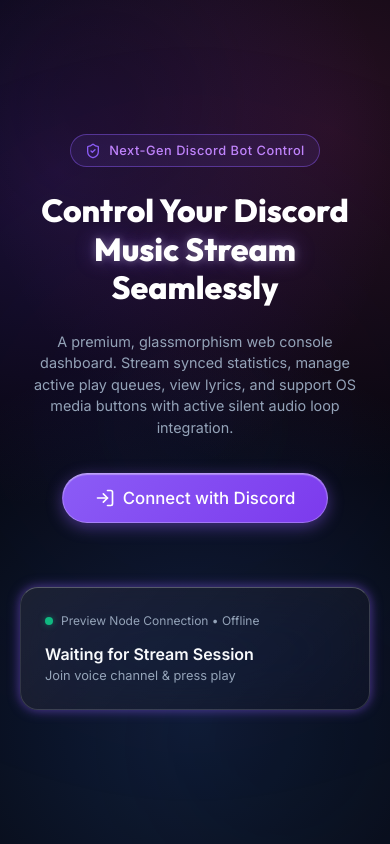
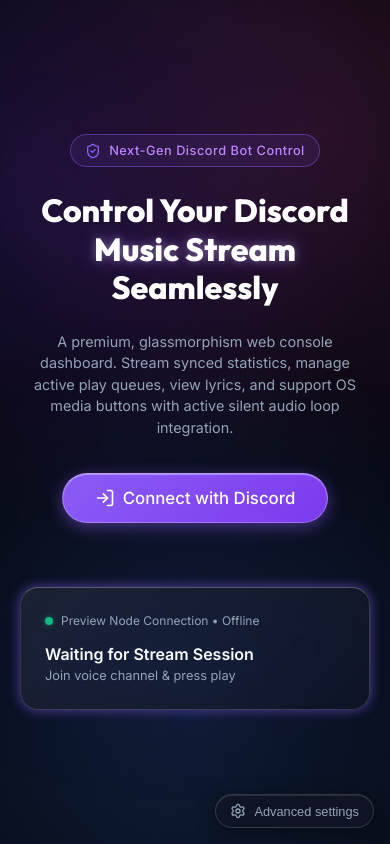
Before and after one commit to akimiya7742/garet-player, a Next.js app: page / in a window 390 px wide. Built offline with nearby package versions, Linux system fonts and the light colour scheme; no server answers.

Commit message:
feat(ui): add advanced settings button to landing page
Introduced a floating action button to the landing screen allowing users to open the settings modal. This provides direct access to backend configuration before authentication.

```diff
--- a/src/app/page.module.css
+++ b/src/app/page.module.css
@@ -145,6 +145,68 @@
 .previewArtist {
   font-size: 0.8rem;
   color: var(--text-secondary);
+}
+
+/* Landing bottom corner advanced settings button */
+.landingBottomCorner {
+  position: fixed;
+  bottom: 24px;
+  right: 24px;
+  z-index: 50;
+  display: flex;
+  align-items: center;
+}
+
+.landingAdvancedBtn {
+  display: inline-flex;
+  align-items: center;
+  gap: 8px;
+  background: rgba(18, 20, 36, 0.75);
+  backdrop-filter: blur(16px);
+  -webkit-backdrop-filter: blur(16px);
+  border: 1px solid rgba(255, 255, 255, 0.14);
+  color: var(--text-secondary);
+  padding: 10px 18px;
+  border-radius: 24px;
+  font-size: 0.85rem;
+  font-weight: 500;
+  cursor: pointer;
+  transition: all var(--transition-normal);
+  box-shadow: 0 4px 20px rgba(0, 0, 0, 0.4), inset 0 1px 0 rgba(255, 255, 255, 0.1);
+}
+
+.landingAdvancedBtn:hover {
+  background: rgba(30, 34, 58, 0.95);
+  border-color: var(--accent-primary);
+  color: var(--text-active);
+  transform: translateY(-2px);
+  box-shadow: 0 6px 24px rgba(139, 92, 246, 0.3), inset 0 1px 0 rgba(255, 255, 255, 0.2);
+}
+
+.landingAdvancedBtn:active {
+  transform: translateY(0);
+}
+
+.landingAdvancedBtn .settingsIcon {
+  width: 16px;
+  height: 16px;
+  transition: transform 0.4s cubic-bezier(0.4, 0, 0.2, 1);
+}
+
+.landingAdvancedBtn:hover .settingsIcon {
+  transform: rotate(45deg);
+  color: var(--accent-primary);
+}
+
+@media (max-width: 640px) {
+  .landingBottomCorner {
+    bottom: 16px;
+    right: 16px;
+  }
+  .landingAdvancedBtn {
+    padding: 8px 14px;
+    font-size: 0.8rem;
+  }
 }
 
 /* Dashboard Console Layout */
--- a/src/app/page.tsx
+++ b/src/app/page.tsx
@@ -185,6 +185,25 @@
             </div>
           </div>
         </div>
+
+        {/* Floating Advanced Settings in Bottom Corner */}
+        <div className={styles.landingBottomCorner}>
+          <button
+            type="button"
+            onClick={() => setIsSettingsOpen(true)}
+            className={styles.landingAdvancedBtn}
+            title="Configure Backend URL and settings"
+          >
+            <Settings className={styles.settingsIcon} />
+            <span>Advanced settings</span>
+          </button>
+        </div>
+
+        {/* Settings Modal on Login Screen */}
+        <SettingsModal
+          isOpen={isSettingsOpen}
+          onClose={() => setIsSettingsOpen(false)}
+        />
       </main>
     );
   }
```
Also changed, not shown: src/components/YouTubeBackground.tsx (+133 -62 lines).
